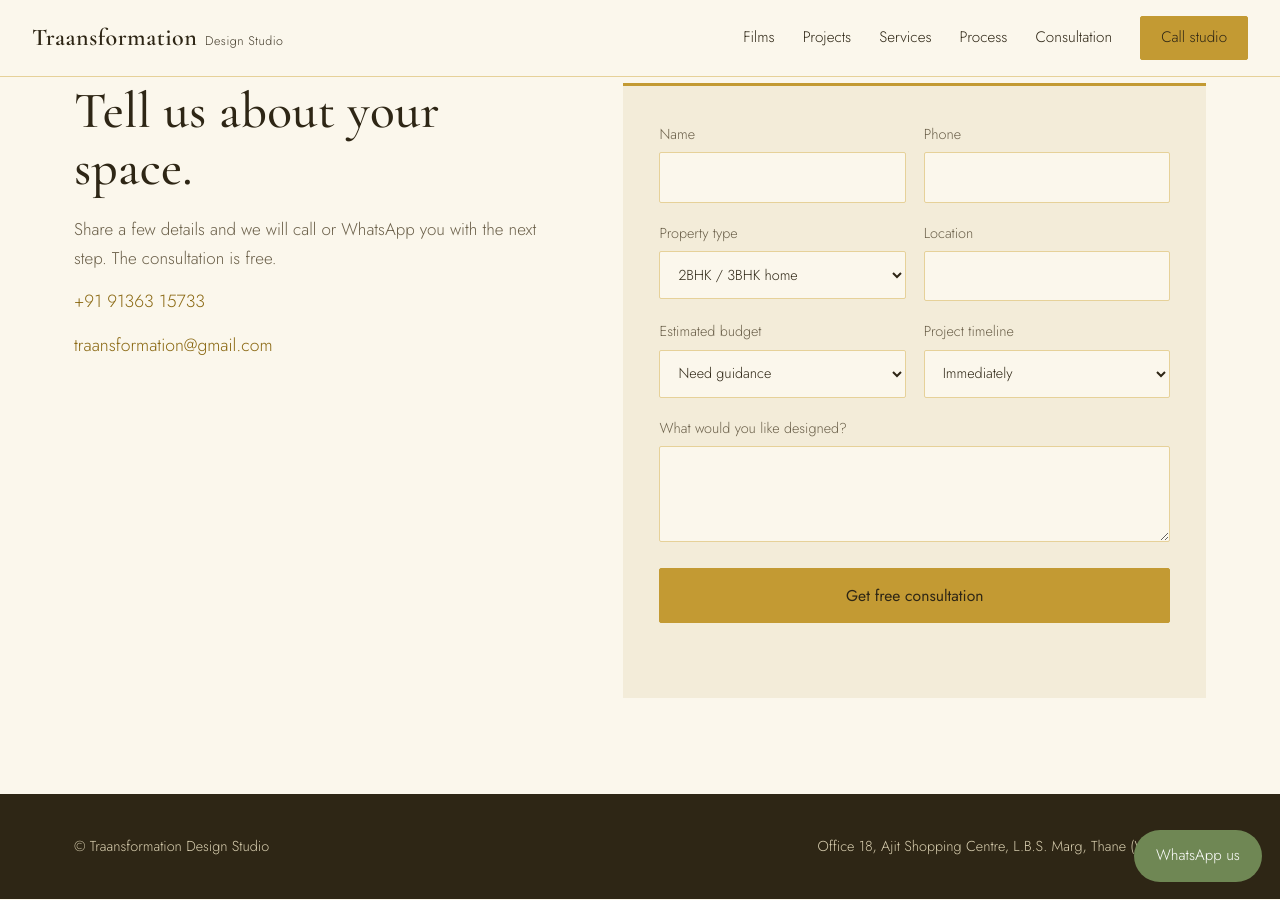
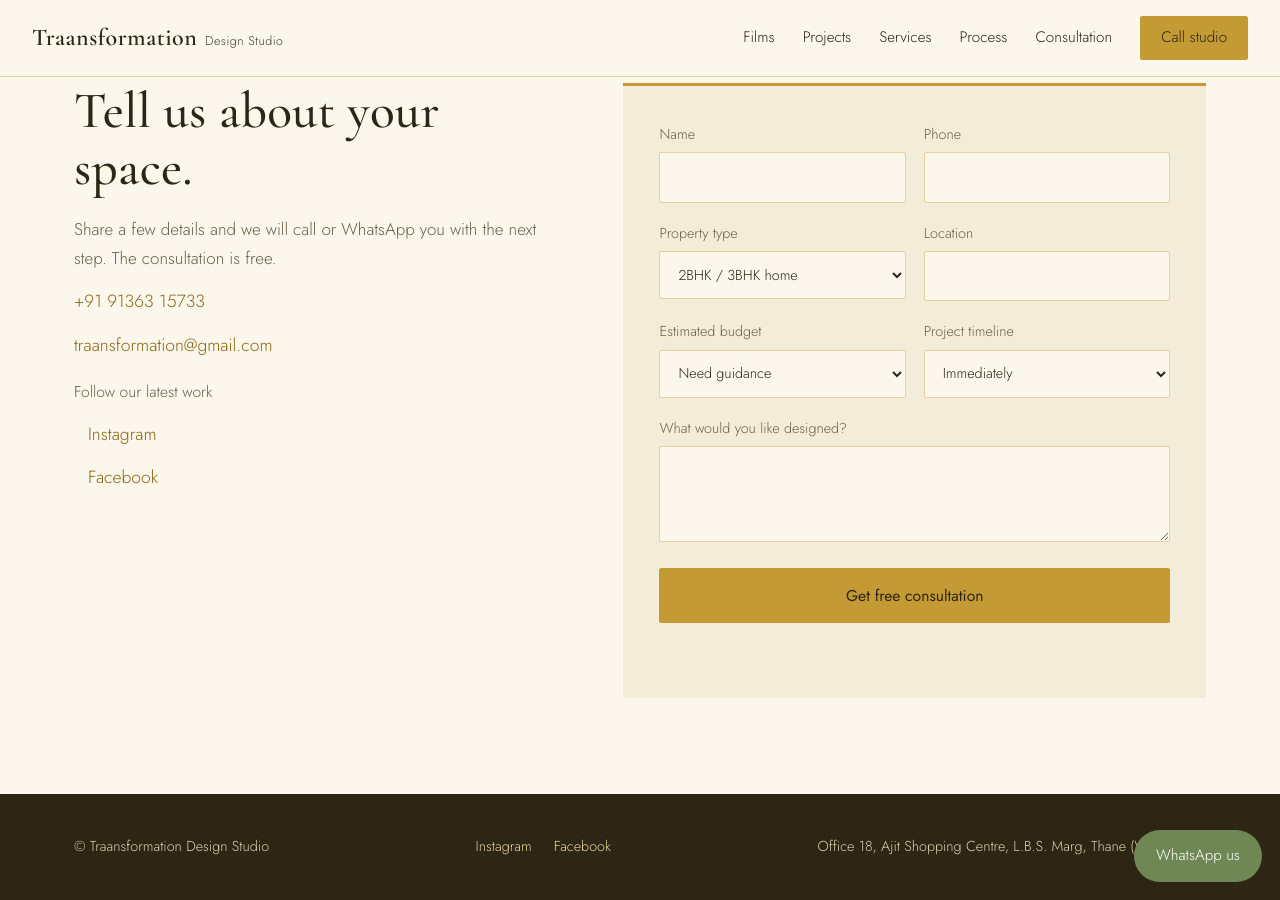
Before and after one commit to traansformation/traansformation.github.io, a Jekyll site: the page v2/index2.html, which Jekyll copies as it is, in a window 1280 px wide and 900 px high, scrolled down 7778 px. Built offline with Jekyll 4.4.1, drawn with Linux system fonts in a browser that asks for light colours.

Commit message:
Include facebook and Instagram links

```diff
--- a/v2/index2.html
+++ b/v2/index2.html
@@ -170,6 +170,11 @@ textarea{min-height:96px;resize:vertical}
 #msg{grid-column:1/-1;font-size:.95rem;min-height:1.4em}
 @media(max-width:860px){.contact .wrap{grid-template-columns:1fr;gap:36px}form{grid-template-columns:1fr;padding:24px}}
 
+.social{display:flex;gap:22px;align-items:center}
+.social a{color:var(--gold-soft);border-bottom:1px solid transparent;transition:border-color .2s}
+.social a:hover{border-color:var(--gold-soft)}
+.follow{margin-top:26px;color:var(--muted);font-size:.98rem}
+.follow a{color:var(--gold-deep);margin:0 0 0 14px;display:inline;font-size:inherit}
 footer{background:var(--ink);color:#D9CFB0;padding:40px 0;font-size:.9rem}
 footer .wrap{display:flex;justify-content:space-between;gap:16px;flex-wrap:wrap}
 .wa{position:fixed;right:18px;bottom:18px;z-index:40;background:var(--green-deep);color:#fff;padding:13px 22px;border-radius:40px;font-size:.95rem}
@@ -300,6 +305,7 @@ footer .wrap{display:flex;justify-content:space-between;gap:16px;flex-wrap:wrap}
       <p>Share a few details and we will call or WhatsApp you with the next step. The consultation is free.</p>
       <a href="tel:+919136315733">+91 91363 15733</a>
       <a href="mailto:traansformation@gmail.com">traansformation@gmail.com</a>
+      <p class="follow">Follow our latest work<a href="https://www.instagram.com/traansformationdesign" target="_blank" rel="noopener">Instagram</a><a href="https://www.facebook.com/share/19ZLdd9363/" target="_blank" rel="noopener">Facebook</a></p>
     </div>
     <form id="lead" novalidate>
       <label>Name<input name="name" required autocomplete="name"></label>
@@ -319,7 +325,7 @@ footer .wrap{display:flex;justify-content:space-between;gap:16px;flex-wrap:wrap}
   </div>
 </section>
 
-<footer><div class="wrap"><span>&copy; Traansformation Design Studio</span><span>Office 18, Ajit Shopping Centre, L.B.S. Marg, Thane (W) 400602</span></div></footer>
+<footer><div class="wrap"><span>&copy; Traansformation Design Studio</span><span class="social"><a href="https://www.instagram.com/traansformationdesign" target="_blank" rel="noopener">Instagram</a><a href="https://www.facebook.com/share/19ZLdd9363/" target="_blank" rel="noopener">Facebook</a></span><span>Office 18, Ajit Shopping Centre, L.B.S. Marg, Thane (W) 400602</span></div></footer>
 <a class="wa" href="https://wa.me/919136315733?text=Hi%20Traansformation%2C%20I%20would%20like%20to%20discuss%20an%20interior%20design%20project." target="_blank" rel="noopener">WhatsApp us</a>
 
 <!-- Lightbox: full image, centred -->
```
